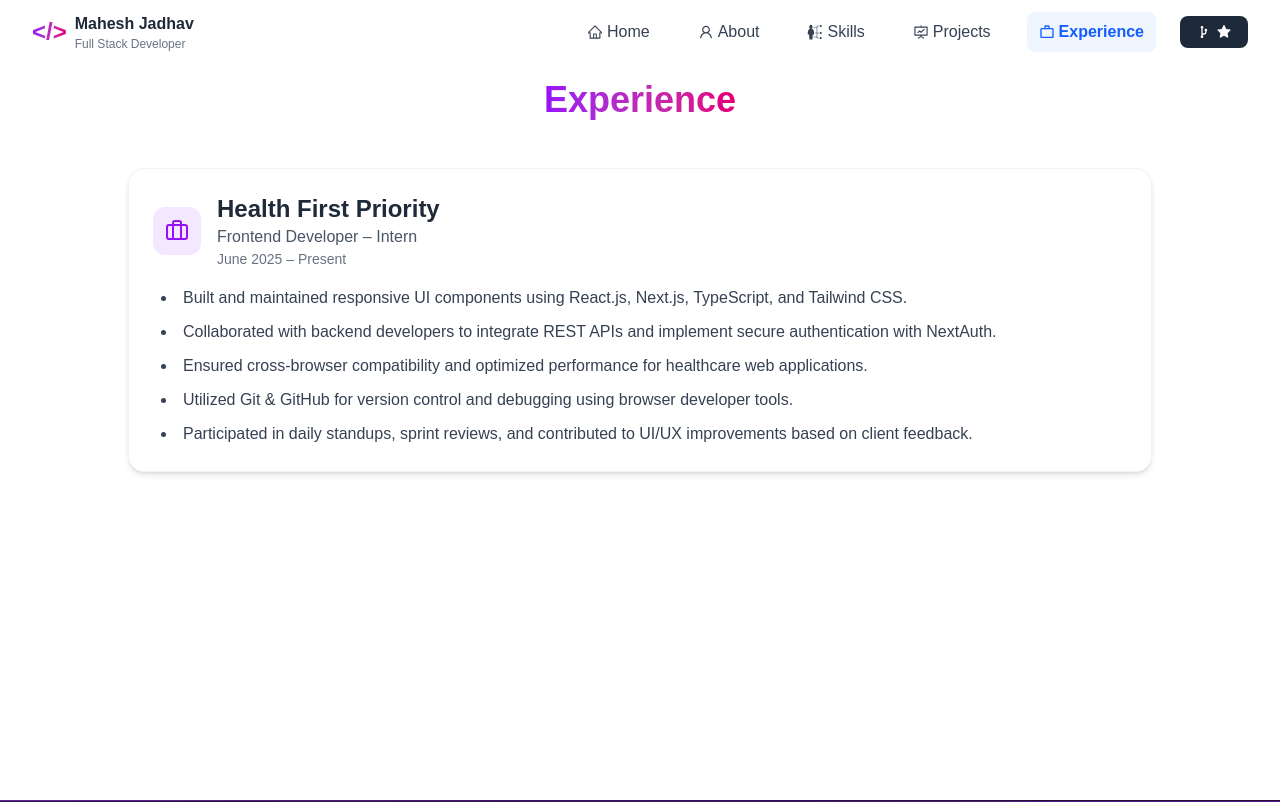
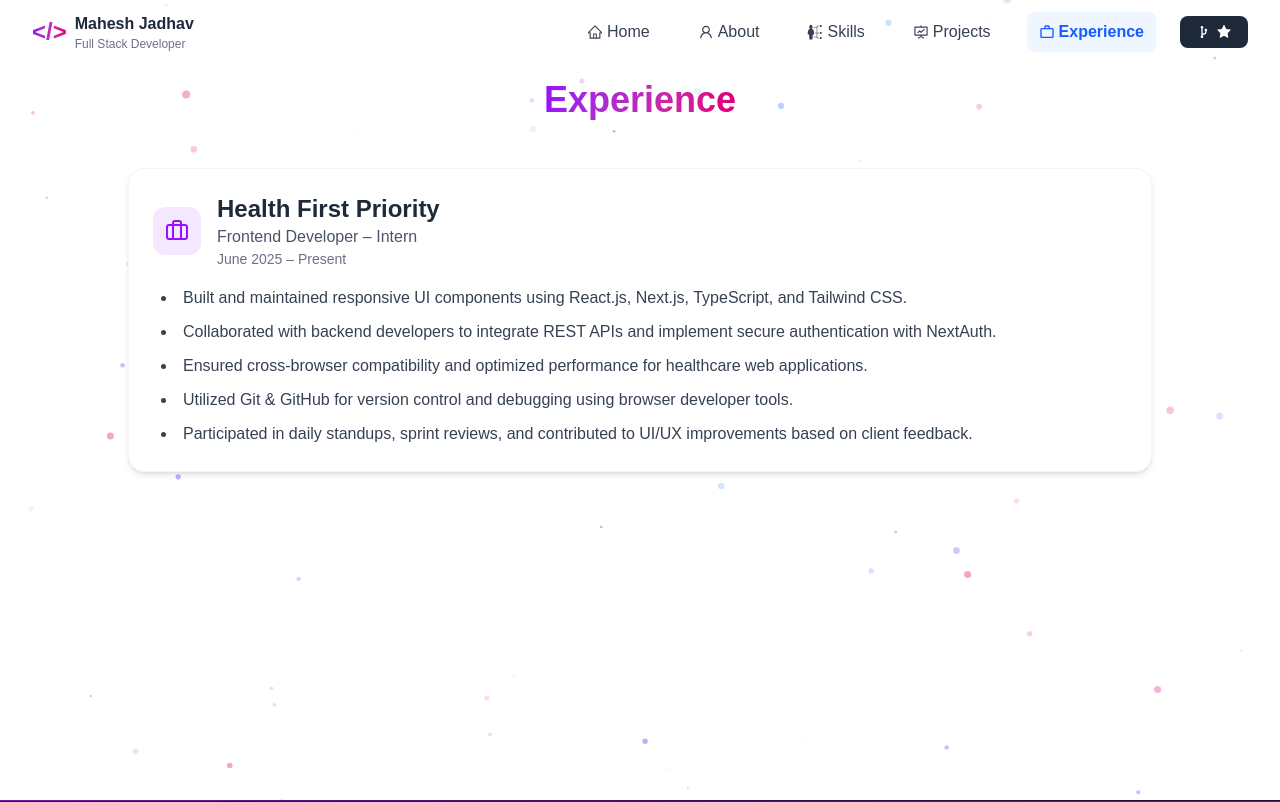
Before and after one commit to Mahesh9359/portfolio, a Next.js app: page /experience in a window 1280 px wide. Shown: the top 802 px of the page. Built offline with nearby package versions, Linux system fonts and the light colour scheme.

Commit message:
transparent bg for experience section

```diff
--- a/src/components/Experience/index.tsx
+++ b/src/components/Experience/index.tsx
@@ -21,7 +21,7 @@ const experiences = [
 
 const Experience: React.FC = () => {
   return (
-    <section className="relative min-h-screen py-20 px-6 md:px-12 bg-white overflow-hidden">
+    <section className="relative min-h-screen py-20 px-6 md:px-12 overflow-hidden">
       {/* Particle Background */}
       <Particle />
 
```
